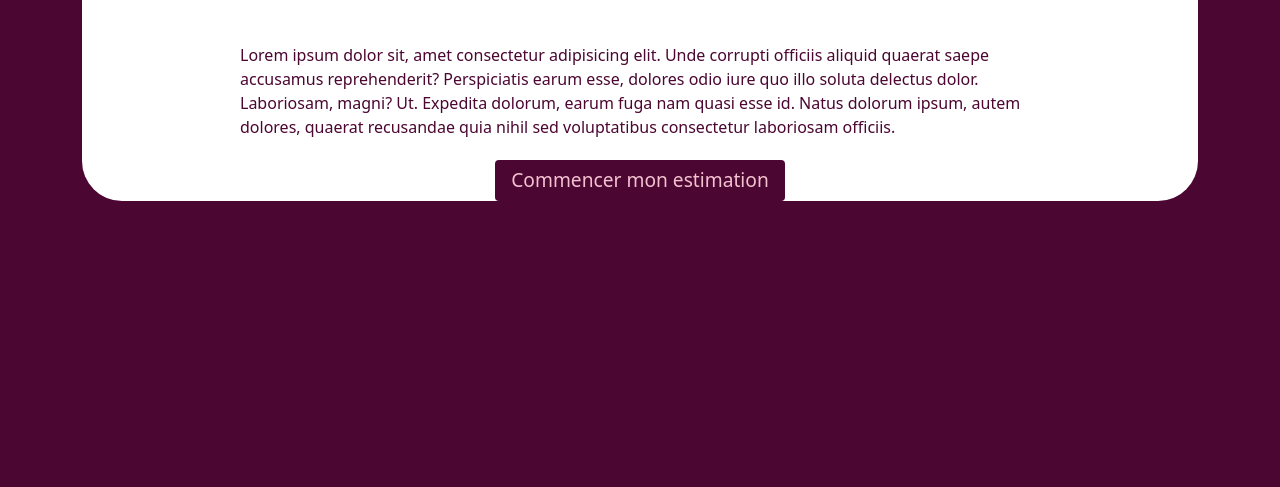
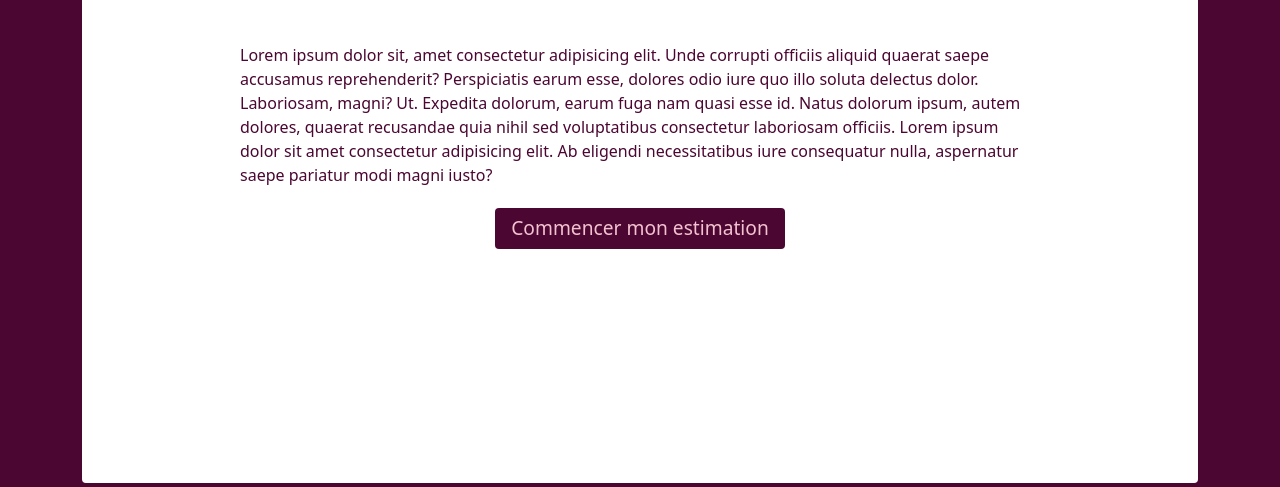
Before and after one commit to carozum/Front-C3S2, a plain HTML site: page index.html in a window 1280 px wide. Shown: the part 313-800 px from the top of the page. Drawn offline with nearby package versions, Linux system fonts and the light colour scheme.

Commit message:
trying to correct border raius on IOS try 3

```diff
--- a/css/styles.css
+++ b/css/styles.css
@@ -17,8 +17,12 @@ nav{
     overflow: hidden;
 }
 #contenu{
-    border-radius: 40px;
-    overflow-y: scroll;
+    border-bottom-right-radius: 0px;
+    border-bottom-left-radius: 0px;
+    border-top-left-radius: 40px;
+    border-top-right-radius: 40px;
+    height: 75vh;
+    overflow-y:scroll;
 }
 h1 {
     margin-top: 1rem;
--- a/index.html
+++ b/index.html
@@ -85,7 +85,7 @@
 
 
         <!-- contenu du site -->
-        <div class="rounded">
+        <div class="rounded ">
             <div id="contenu" class="container fond-clair">
 
                 <div class="center">
@@ -102,7 +102,9 @@
                         Expedita dolorum, earum fuga nam quasi esse id. Natus dolorum ipsum, autem dolores, quaerat
                         recusandae
                         quia
-                        nihil sed voluptatibus consectetur laboriosam officiis. </p>
+                        nihil sed voluptatibus consectetur laboriosam officiis. Lorem ipsum dolor sit amet consectetur
+                        adipisicing elit. Ab eligendi necessitatibus iure consequatur nulla, aspernatur saepe pariatur
+                        modi magni iusto?</p>
 
 
                     <a class="btn bouton-sombre-simple" href="simulateur.html" role="button">Commencer mon
```
